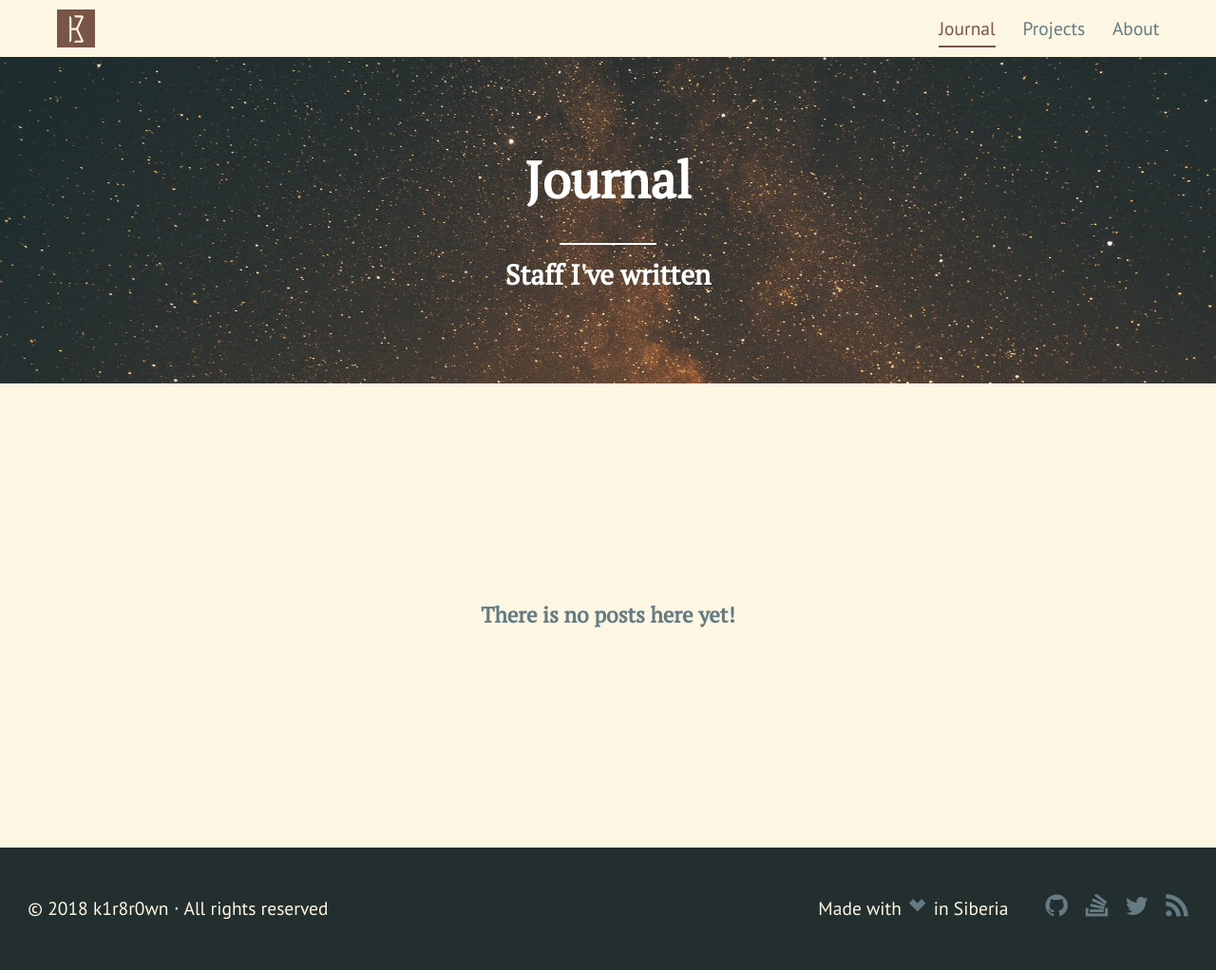
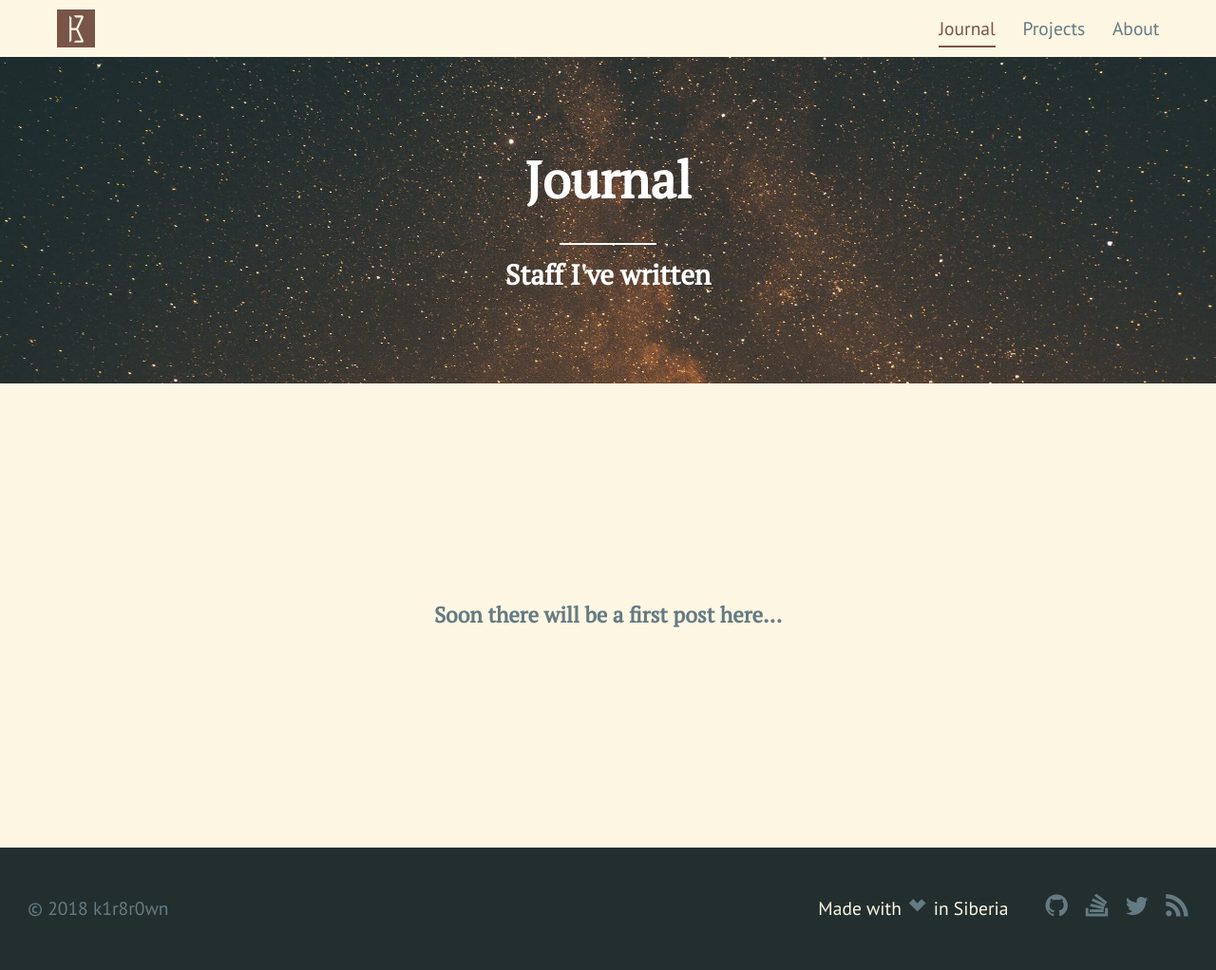
Before and after one commit to akxcv/k1r8r0wn.github.io, a Jekyll site: the page built from index.html, in a window 1280 px wide. Shown: the whole page at 95% size. Built offline with Jekyll 4.4.1, drawn with Linux system fonts in a browser that asks for light colours; the list of posts is cut into pages by our own code.

Commit message:
Update © with a link, change some texts
* update `README.md` file

```diff
--- a/_includes/footer.html
+++ b/_includes/footer.html
@@ -2,7 +2,9 @@
 <footer class="footer">
 
   <div class="copyright">
-    &#169; {{ site.time | date: '%Y' }} {{ site.author }} &#8901; All rights reserved
+    <a href="https://github.com/k1r8r0wn/k1r8r0wn.github.io/blob/master/README.md#licence" title="Some rights reserved.">
+      &#169; {{ site.time | date: '%Y' }} {{ site.author }}
+    </a>
   </div>
 
   <ul class="social-links">
--- a/about.html
+++ b/about.html
@@ -10,6 +10,7 @@
   <div class="my-avatar">
     <img src="{{ "/assets/img/my_avatar.jpg" | prepend: site.baseurl }}" alt="My avatar">
   </div>
+
   <div class='my-story'>
     <p>Hi, my name is Kirill.</p>
     <p>I'm a digital craftsman living in
@@ -76,6 +77,7 @@
       </a>
     </p>
   </div>
+
   <div class="my-skillset-chart">
     <div id="chart"></div>
     <div id="change-rotation">
--- a/index.html
+++ b/index.html
@@ -8,7 +8,7 @@
 {% if site.posts.size == 0 %}
   <section class="container-table no-content">
     <div class="vertical-center">
-      <h3>There is no posts here yet!</h3>
+      <h3>Soon there will be a first post here...</h3>
     </div>
   </section>
 {% else %}
--- a/projects.html
+++ b/projects.html
@@ -9,7 +9,7 @@
 {% if site.projects.size == 0 %}
   <section class="container-table no-content">
     <div class="vertical-center">
-      <h3>There is no projects here yet!</h3>
+      <h3>Soon there will be a first project here...</h3>
     </div>
   </section>
 {% else %}
--- a/tags.html
+++ b/tags.html
@@ -18,7 +18,7 @@
 {% if site.tags.size == 0 %}
   <section class="container-table no-content">
     <div class="vertical-center">
-      <h3>There is no tags here yet!</h3>
+      <h3>Soon there will be a first tag here...</h3>
     </div>
   </section>
 {% else %}
```
Also changed, not shown: README.md.
